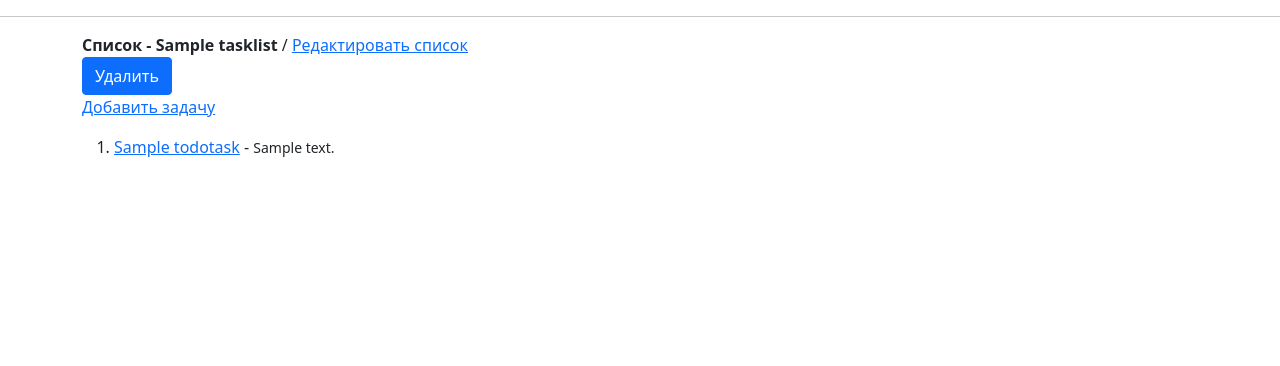
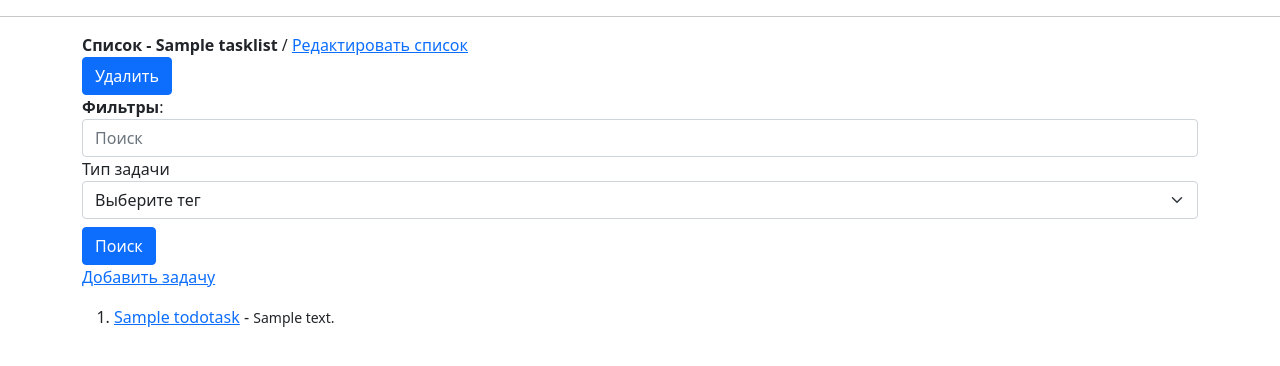
Before and after one commit to amirdianov/todo-list-project, a Django app: a page that uses web/templates/web/task_list.html in a window 1280 px wide. Shown: the part 56-422 px from the top of the page. Run offline with Django 5.2, Linux system fonts and the light colour scheme; a user stored in the database is signed in; tables that the repository leaves empty hold one stand-in row (values such as "Sample post"); some libraries are stand-ins or nearby versions.

Commit message:
+ todo task filtering

```diff
--- a/web/forms.py
+++ b/web/forms.py
@@ -1,6 +1,6 @@
 from django import forms
 
-from web.models import User, TaskList, TodoTask
+from web.models import User, TaskList, TodoTask, TaskType
 
 
 class DefaultBootstrapInputs:
@@ -13,7 +13,12 @@ class DefaultBootstrapInputs:
 
 
 class TodoListFilterForm(DefaultBootstrapInputs, forms.Form):
-    search = forms.CharField(widget=forms.TextInput(attrs={"placeholder": 'Поиск'}), required=False)
+    search = forms.CharField(widget=forms.TextInput(attrs={"placeholder": 'Поиск'}), required=False, label='')
+
+
+class TodoTaskFilterForm(TodoListFilterForm):
+    type_of_task = forms.ModelChoiceField(queryset=TaskType.objects.all(), empty_label="Выберите тег",
+                                          widget=forms.Select(), label='Тип задачи')
 
 
 class RegistrationForm(DefaultBootstrapInputs, forms.ModelForm):
--- a/web/templates/web/task_list.html
+++ b/web/templates/web/task_list.html
@@ -4,8 +4,16 @@
         <span><strong>Список - {{ object.title }}</strong> / </span>
         <a href="{% url 'task_list_edit' object.title object.id %}">Редактировать список</a>
         <form method="POST" action="{% url 'task_list_delete' object.title object.id %}">
-                {% csrf_token %}
-                <button type="submit" class="btn btn-primary">Удалить</button>
+            {% csrf_token %}
+            <button type="submit" class="btn btn-primary">Удалить</button>
+        </form>
+        <form action="" method="get">
+            <b>Фильтры</b>:
+            {% for field in filter_form %}
+                {{ field.label }}
+                {{ field }}
+            {% endfor %}
+            <button type="submit" class="btn btn-primary mt-2">Поиск</button>
         </form>
     </div>
     <p><a href="{% url 'todo_task_add' object.title object.id %}">Добавить задачу</a></p>
--- a/web/views/task_lists.py
+++ b/web/views/task_lists.py
@@ -4,20 +4,22 @@ from django.http import HttpResponseRedirect, Http404
 from django.urls import reverse, reverse_lazy
 from django.views.generic import CreateView, ListView, DetailView, UpdateView, DeleteView
 
-from web.forms import TaskListForm, TodoListFilterForm
-from web.models import TaskList, TodoTask
+from web.forms import TaskListForm, TodoListFilterForm, TodoTaskFilterForm
+from web.models import TaskList, TodoTask, TaskType
 
 
-class TaskListListView(LoginRequiredMixin, ListView):
-    template_name = "web/main.html"
-    model = TaskList
-    paginate_by = 1
-
+class FilterClass:
     def filter_queryset(self, qs):
         self.search = self.request.GET.get("search", None)
         if self.search:
             qs = qs.filter(Q(title__icontains=self.search))
         return qs
+
+
+class TaskListListView(LoginRequiredMixin, ListView, FilterClass):
+    template_name = "web/main.html"
+    model = TaskList
+    paginate_by = 1
 
     def get_queryset(self):
         if not self.request.user.is_authenticated:
@@ -32,16 +34,25 @@ class TaskListListView(LoginRequiredMixin, ListView):
         }
 
 
-class TaskListDetailView(LoginRequiredMixin, DetailView):
+class TaskListDetailView(LoginRequiredMixin, DetailView, FilterClass):
     template_name = 'web/task_list.html'
     slug_field = "id"
     slug_url_kwarg = "id"
     model = TaskList
 
+    def filter_queryset(self, qs):
+        qs = super().filter_queryset(qs)
+        self.type_of_task = self.request.GET.get("type_of_task", None)
+        if self.type_of_task:
+            type_task = TaskType.objects.get(id=self.type_of_task)
+            qs = qs.filter(task_type__in=[type_task])
+        return qs
+
     def get_context_data(self, **kwargs):
         return {
             **super().get_context_data(**kwargs),
-            'tasks': TodoTask.objects.filter(task_list=self.object.id)
+            'tasks': self.filter_queryset(TodoTask.objects.filter(task_list=self.object.id)),
+            'filter_form': TodoTaskFilterForm(self.request.GET)
         }
 
     def get(self, request, *args, **kwargs):
```
